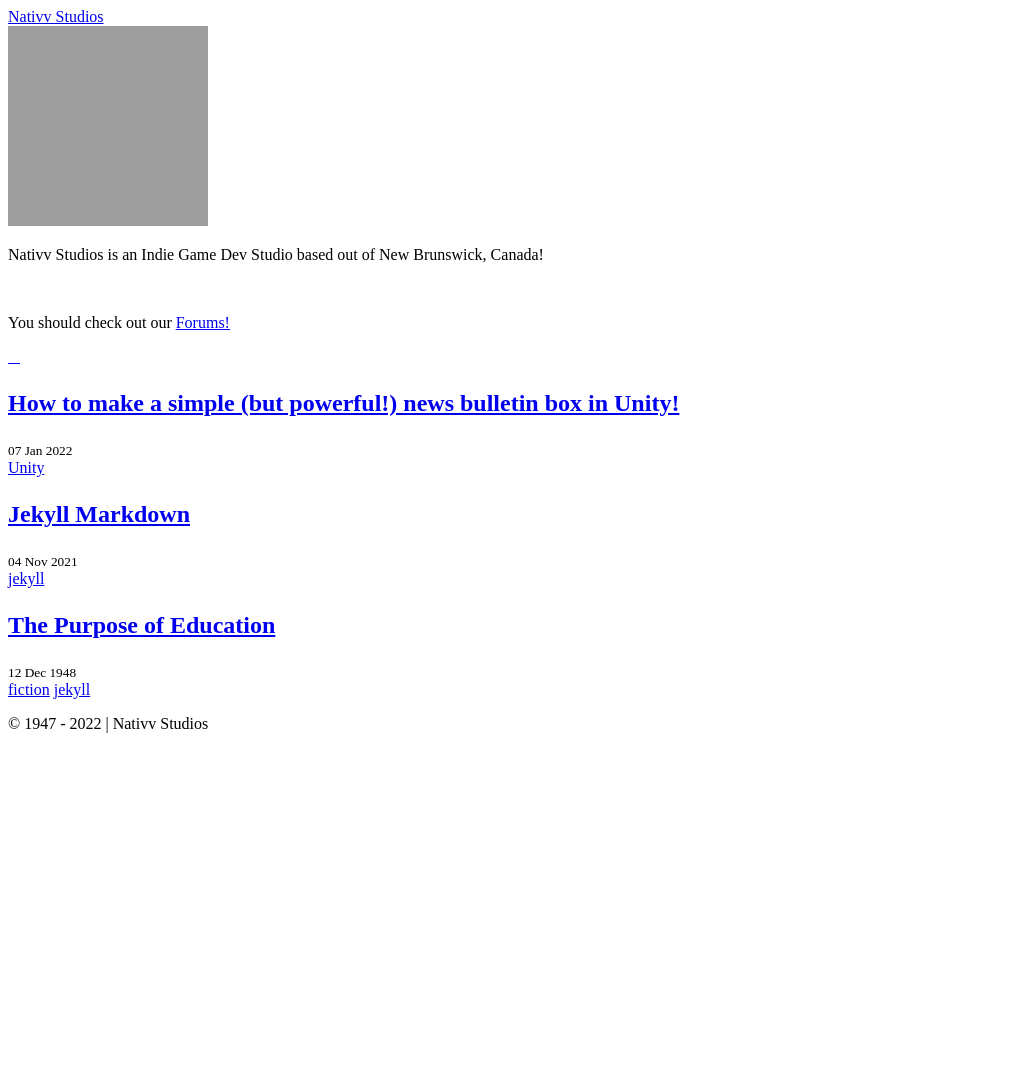
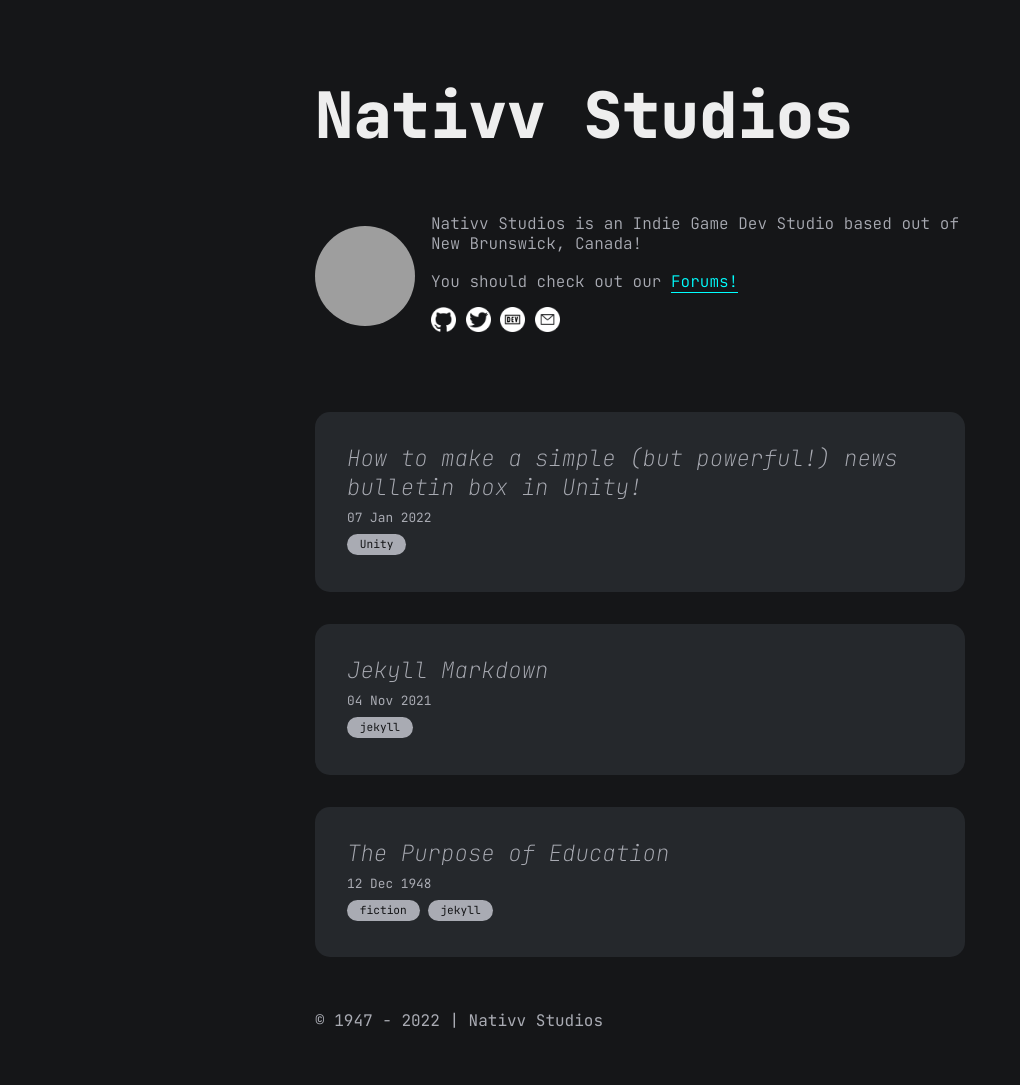
Before and after one commit to nativvstudios/nativvstudios.github.io, a Jekyll site: the page built from index.md, in a window 1280 px wide. Shown: the whole page, without its empty margins (0-1020 px from the left). Built offline with Jekyll 4.4.1, drawn with Linux system fonts in a browser that asks for light colours; before the commit the page ends 900 px from its top, so only the background shows below that; grey boxes are pictures that could not be loaded.

```diff
--- a/_config.yml
+++ b/_config.yml
@@ -1,7 +1,7 @@
 title: Nativv Studios
 markdown: kramdown
-url: ""
-baseurl: "nativvstudios.github.io"
+url: "nativvstudios.github.io"
+baseurl: ""
 
 # for atom feed
 author:
```
